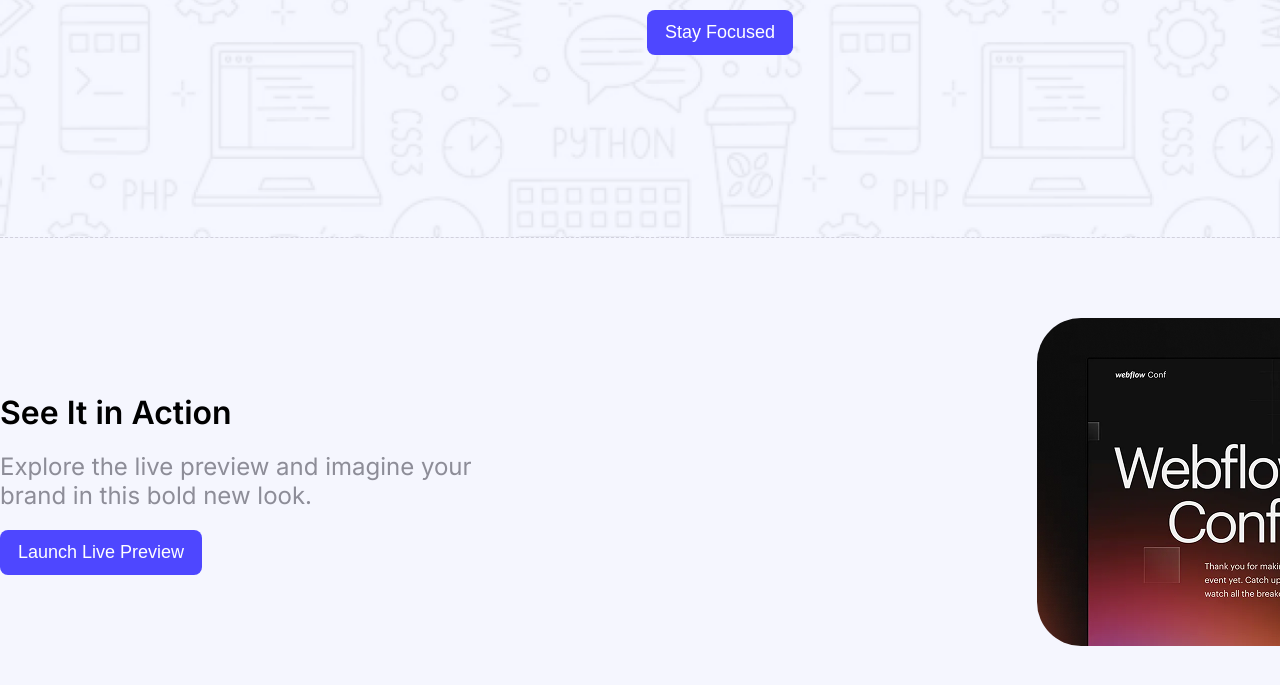
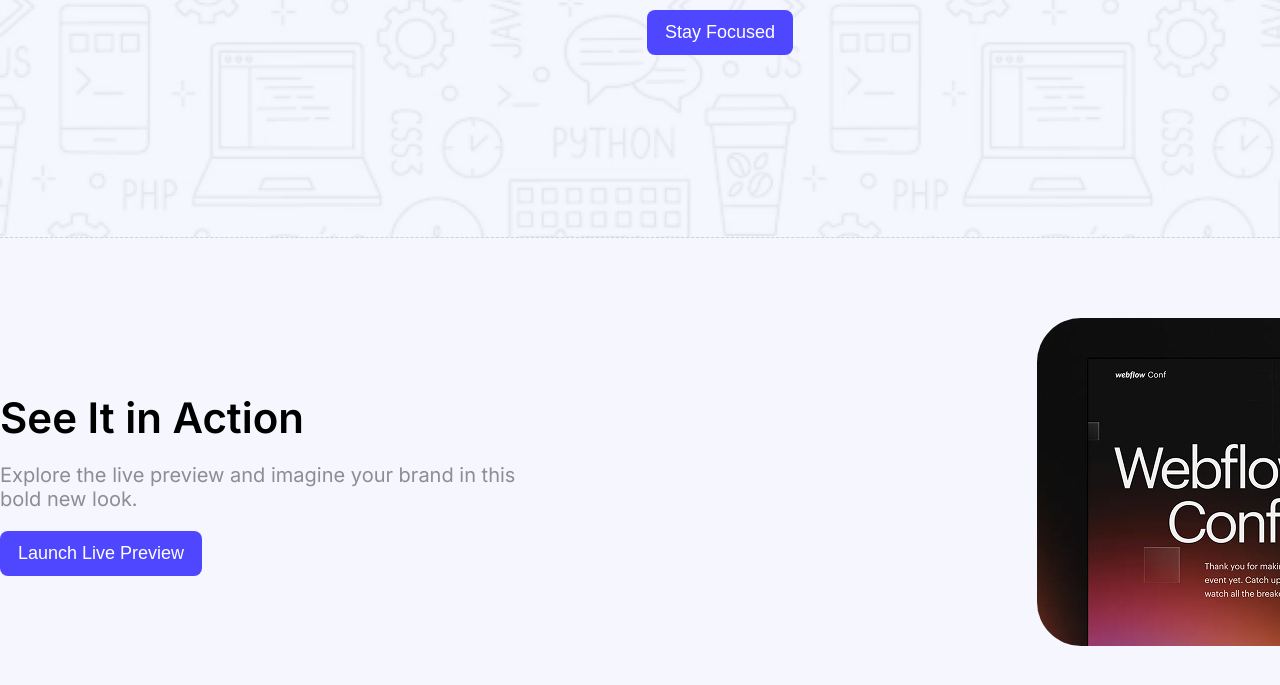
Before and after one commit to mdrakib02/B12-Assignment-One, a plain HTML site: page index.html in a window 1280 px wide. Shown: the part 461-1146 px from the top of the page. Drawn offline with Linux system fonts and the light colour scheme.

Commit message:
update action section

```diff
--- a/styles/style.css
+++ b/styles/style.css
@@ -83,12 +83,12 @@ main {
   align-items: center;
 }
 .ActionSection h2 {
-  font-size: 32px;
+  font-size: 42px;
   font-weight: 600;
 }
 .ActionSection p {
   margin: 20px 0px;
-  font-size: 24px;
+  font-size: 20px;
   color: rgba(37, 36, 50, 0.5);
   width: 517px;
 }
```
